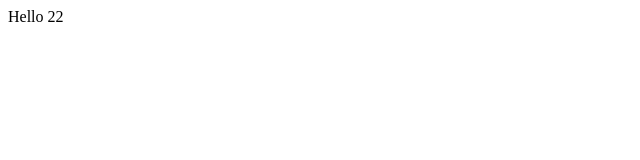
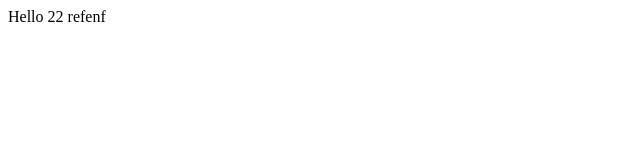
Before and after one commit to UkrAndy/Home2, a plain HTML site: page index.html in a window 1280 px wide. Shown: the full height of the page, 0-640 px from the left. Drawn offline with Linux system fonts and the light colour scheme.

Commit message:
Update index.html

```diff
--- a/index.html
+++ b/index.html
@@ -10,6 +10,7 @@
 
 <body>
     Hello 22
+    refenf
 </body>
 
 </html>
```
